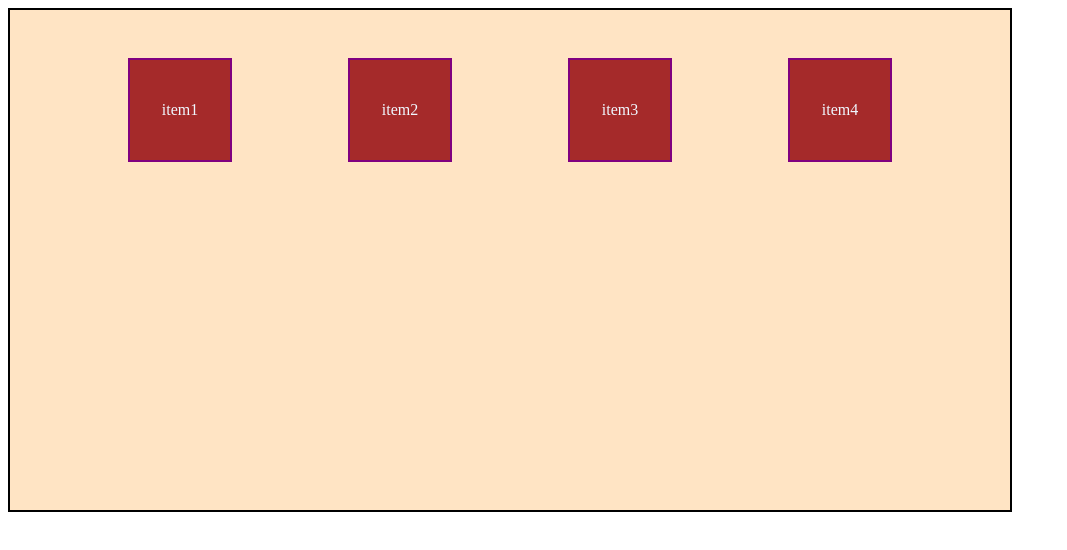
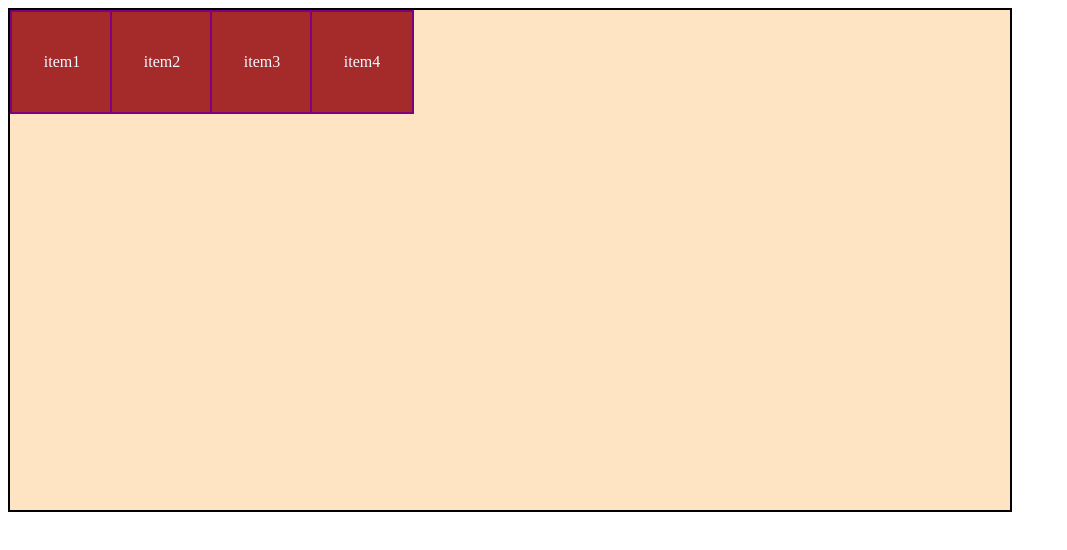
Before and after one commit to darsh-844/CSS-ece01, a plain HTML site: page grid.html in a window 1280 px wide. Shown: the whole page, without its empty margins (0-1067 px from the left). Drawn offline with Linux system fonts and the light colour scheme.

Commit message:
CSS day-05

```diff
--- a/grid.css
+++ b/grid.css
@@ -10,11 +10,11 @@
     /* column-gap: 15px;
     row-gap: 10px;
      */
-    justify-items: center;
+    /* justify-items: center;
     align-items: center;
     justify-content: space-evenly;
     align-content: center;
-
+     */
 }
 .item{
     height: 100px;
```
Also changed, not shown: griid.css (added).
